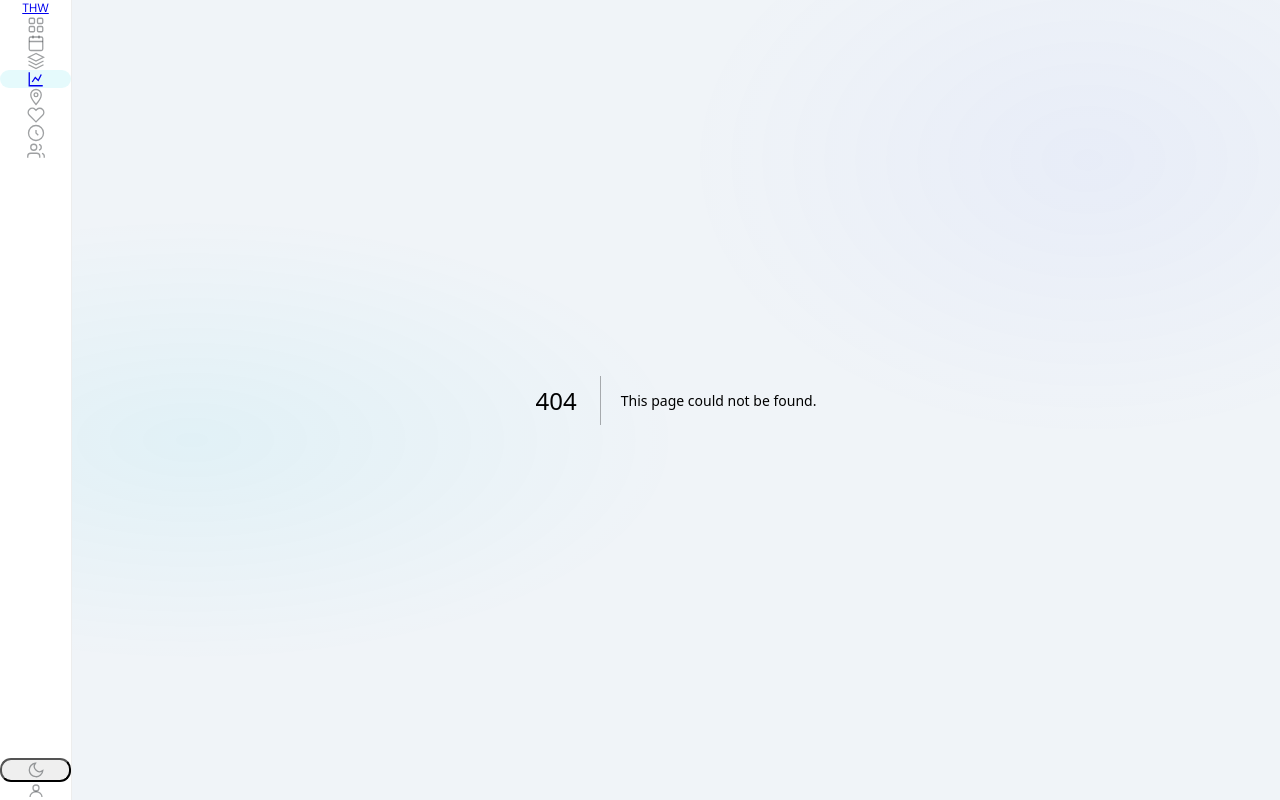
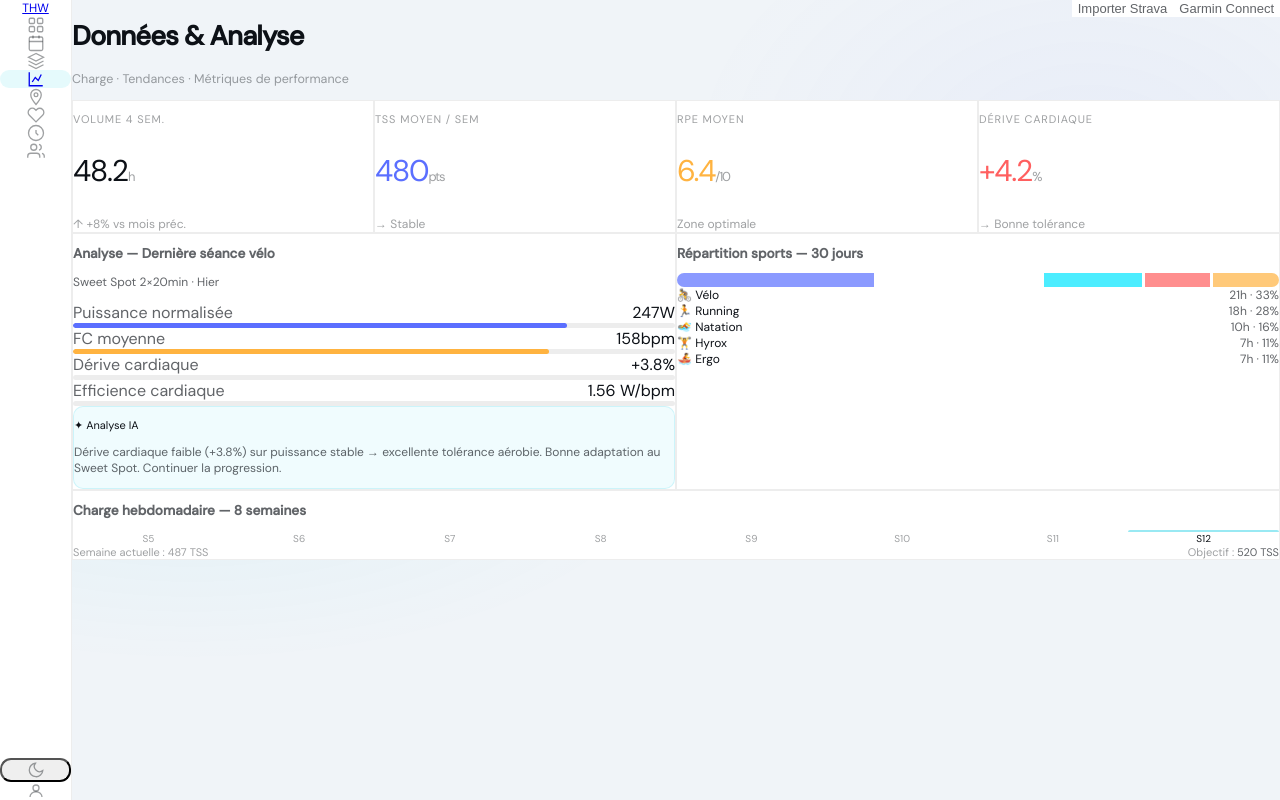
Before and after one commit to alexandreet92-lang/thw-appli, a Next.js app: page /data in a window 1280 px wide. Before the commit this address had no page. Built offline with nearby package versions, Linux system fonts and the light colour scheme.

Commit message:
Create page.tsx

```diff
--- /dev/null
+++ b/src/app/data/page.tsx
@@ -0,0 +1,149 @@
+import { Card, StatCard } from '@/components/ui/Card'
+import { Button } from '@/components/ui/Button'
+import { cn } from '@/lib/utils'
+
+const WEEK_BARS = [
+  { label: 'S5',  pct: 55, type: 'build'    },
+  { label: 'S6',  pct: 70, type: 'build'    },
+  { label: 'S7',  pct: 42, type: 'recovery' },
+  { label: 'S8',  pct: 78, type: 'build'    },
+  { label: 'S9',  pct: 85, type: 'build'    },
+  { label: 'S10', pct: 44, type: 'recovery' },
+  { label: 'S11', pct: 90, type: 'build'    },
+  { label: 'S12', pct: 75, type: 'current'  },
+]
+
+const SPORTS_DIST = [
+  { emoji: '🚴', label: 'Vélo',     hours: '21h', pct: '33%', color: 'bg-[#5b6fff]', flex: 3   },
+  { emoji: '🏃', label: 'Running',  hours: '18h', pct: '28%', color: 'bg-brand',     flex: 2.5 },
+  { emoji: '🏊', label: 'Natation', hours: '10h', pct: '16%', color: 'bg-[#00e5ff]', flex: 1.5 },
+  { emoji: '🏋️', label: 'Hyrox',    hours: '7h',  pct: '11%', color: 'bg-[#ff5f5f]', flex: 1   },
+  { emoji: '🚣', label: 'Ergo',     hours: '7h',  pct: '11%', color: 'bg-[#ffb340]', flex: 1   },
+]
+
+export default function DataPage() {
+  return (
+    <div className="p-8">
+
+      {/* Header */}
+      <div className="flex items-start justify-between mb-7">
+        <div>
+          <h1 className="font-display text-[27px] font-bold tracking-[-0.03em]">Données & Analyse</h1>
+          <p className="text-[12.5px] text-[var(--text-dim)] mt-1">
+            Charge · Tendances · Métriques de performance
+          </p>
+        </div>
+        <div className="flex gap-2">
+          <Button variant="ghost">Importer Strava</Button>
+          <Button variant="ghost">Garmin Connect</Button>
+        </div>
+      </div>
+
+      {/* KPIs */}
+      <div className="grid grid-cols-4 gap-3.5 mb-5">
+        <StatCard label="Volume 4 sem." value="48.2" unit="h" variant="brand"
+          sub={<span className="text-brand">↑ +8% vs mois préc.</span>}/>
+        <StatCard label="TSS moyen / sem" value={480} unit="pts" variant="blue"
+          sub={<span className="text-[var(--text-dim)]">→ Stable</span>}/>
+        <StatCard label="RPE moyen" value="6.4" unit="/10" variant="orange"
+          sub={<span className="text-brand">Zone optimale</span>}/>
+        <StatCard label="Dérive cardiaque" value="+4.2" unit="%" variant="red"
+          sub={<span className="text-[var(--text-dim)]">→ Bonne tolérance</span>}/>
+      </div>
+
+      <div className="grid grid-cols-2 gap-3.5 mb-5">
+
+        {/* Analyse séance */}
+        <Card>
+          <h2 className="font-display text-[13.5px] font-semibold text-[var(--text-mid)] mb-1">
+            Analyse — Dernière séance vélo
+          </h2>
+          <p className="text-[12px] text-[var(--text-mid)] mb-4">Sweet Spot 2×20min · Hier</p>
+
+          {[
+            { label: 'Puissance normalisée', value: '247W',      pct: 82, color: 'bg-[#5b6fff]' },
+            { label: 'FC moyenne',           value: '158bpm',    pct: 79, color: 'bg-[#ffb340]' },
+            { label: 'Dérive cardiaque',     value: '+3.8%',     pct: 15, color: 'bg-brand'     },
+            { label: 'Efficience cardiaque', value: '1.56 W/bpm',pct: 78, color: 'bg-brand'     },
+          ].map((m) => (
+            <div key={m.label} className="mb-3 last:mb-0">
+              <div className="flex justify-between text-xs mb-1.5">
+                <span className="text-[var(--text-mid)]">{m.label}</span>
+                <span className="font-mono font-medium text-brand">{m.value}</span>
+              </div>
+              <div className="h-[5px] rounded-full overflow-hidden bg-[var(--border)]">
+                <div className={`h-full rounded-full ${m.color}`} style={{ width: `${m.pct}%` }}/>
+              </div>
+            </div>
+          ))}
+
+          <div className="mt-4 p-3 rounded-[10px] bg-[rgba(0,200,224,0.06)] border border-[rgba(0,200,224,0.15)]">
+            <p className="text-[11px] font-semibold text-brand mb-1">✦ Analyse IA</p>
+            <p className="text-[12px] text-[var(--text-mid)] leading-relaxed">
+              Dérive cardiaque faible (+3.8%) sur puissance stable → excellente tolérance aérobie. Bonne adaptation au Sweet Spot. Continuer la progression.
+            </p>
+          </div>
+        </Card>
+
+        {/* Répartition sports */}
+        <Card>
+          <h2 className="font-display text-[13.5px] font-semibold text-[var(--text-mid)] mb-4">
+            Répartition sports — 30 jours
+          </h2>
+          <div className="flex gap-[3px] h-[14px] rounded-full overflow-hidden mb-4">
+            {SPORTS_DIST.map((s) => (
+              <div key={s.label} className={`${s.color} opacity-70`} style={{ flex: s.flex }}/>
+            ))}
+          </div>
+          <div className="flex flex-col gap-2.5">
+            {SPORTS_DIST.map((s) => (
+              <div key={s.label} className="flex items-center justify-between">
+                <div className="flex items-center gap-2 text-[12px]">
+                  <div className={`w-2 h-2 rounded-full ${s.color}`}/>
+                  {s.emoji} {s.label}
+                </div>
+                <span className="font-mono text-[12px] text-[var(--text-mid)]">{s.hours} · {s.pct}</span>
+              </div>
+            ))}
+          </div>
+        </Card>
+      </div>
+
+      {/* Charge chart */}
+      <Card>
+        <div className="flex items-center justify-between mb-3.5">
+          <h2 className="font-display text-[13.5px] font-semibold text-[var(--text-mid)]">
+            Charge hebdomadaire — 8 semaines
+          </h2>
+        </div>
+        <div className="flex items-end gap-1.5 h-20">
+          {WEEK_BARS.map((b) => (
+            <div key={b.label} className="flex-1 flex flex-col items-center gap-1">
+              <div
+                className="w-full rounded-t-[4px] hover:brightness-125 transition-all"
+                style={{
+                  height: `${b.pct}%`,
+                  background: b.type === 'current'
+                    ? 'linear-gradient(180deg,rgba(0,200,224,0.85),rgba(0,200,224,0.30))'
+                    : b.type === 'recovery'
+                      ? 'linear-gradient(180deg,rgba(0,200,224,0.55),rgba(0,200,224,0.18))'
+                      : 'linear-gradient(180deg,rgba(91,111,255,0.60),rgba(91,111,255,0.20))',
+                  border: b.type === 'current' ? '1px solid rgba(0,200,224,0.4)' : 'none',
+                }}
+              />
+              <span className={cn('text-[10px] font-mono',
+                b.type === 'current' ? 'text-brand' : 'text-[var(--text-dim)]')}>
+                {b.label}
+              </span>
+            </div>
+          ))}
+        </div>
+        <div className="flex justify-between mt-3 text-[11px] text-[var(--text-dim)]">
+          <span>Semaine actuelle : <span className="text-brand font-semibold font-mono">487 TSS</span></span>
+          <span>Objectif : <span className="text-[var(--text-mid)]">520 TSS</span></span>
+        </div>
+      </Card>
+
+    </div>
+  )
+}
```
